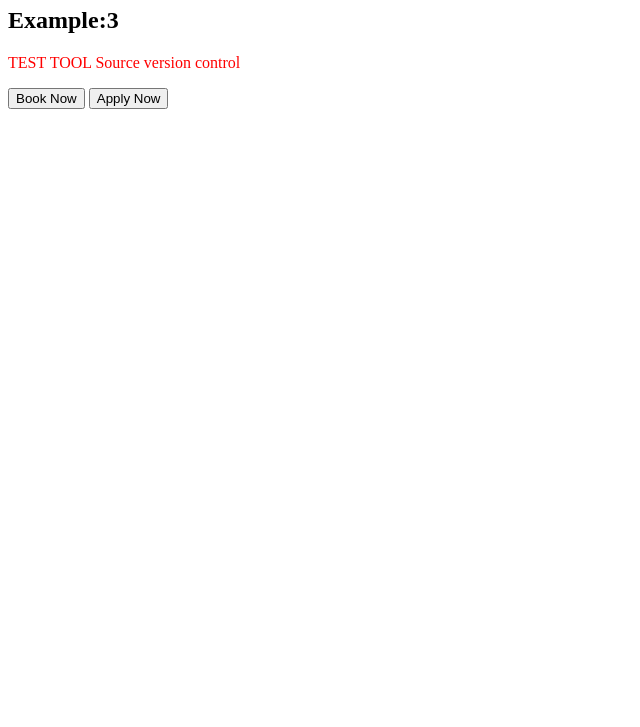
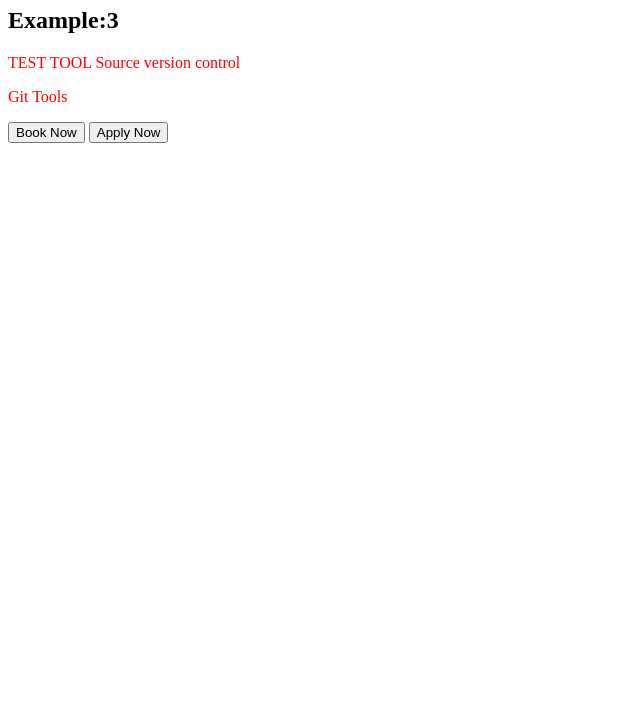
Before and after one commit to 03sarath/sample-test, a plain HTML site: page index.html in a window 1280 px wide. Shown: the part 73-800 px from the top of the page, without its empty margins (0-640 px from the left). Drawn offline with Linux system fonts and the light colour scheme.

Commit message:
Added new p atge

```diff
--- a/index.html
+++ b/index.html
@@ -5,6 +5,7 @@
     <h1>Understanding Git</h1>
     <h2>Example:3</h2>
     <p style="color:red">TEST TOOL Source version control</p>
+    <p style="color:red">Git Tools</p>
     <button>Book Now</button>
     <button>Apply Now</button>
 
```
